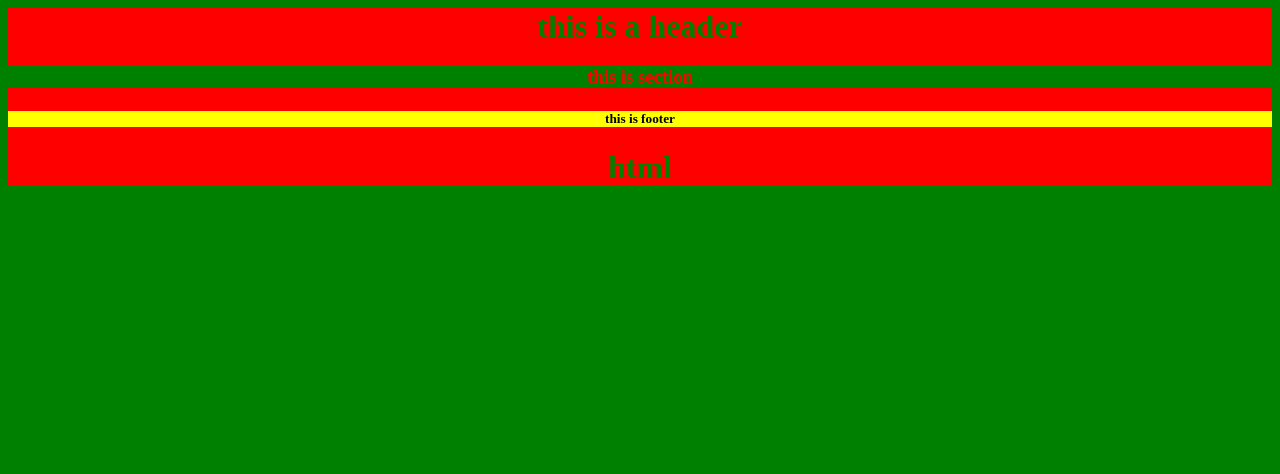
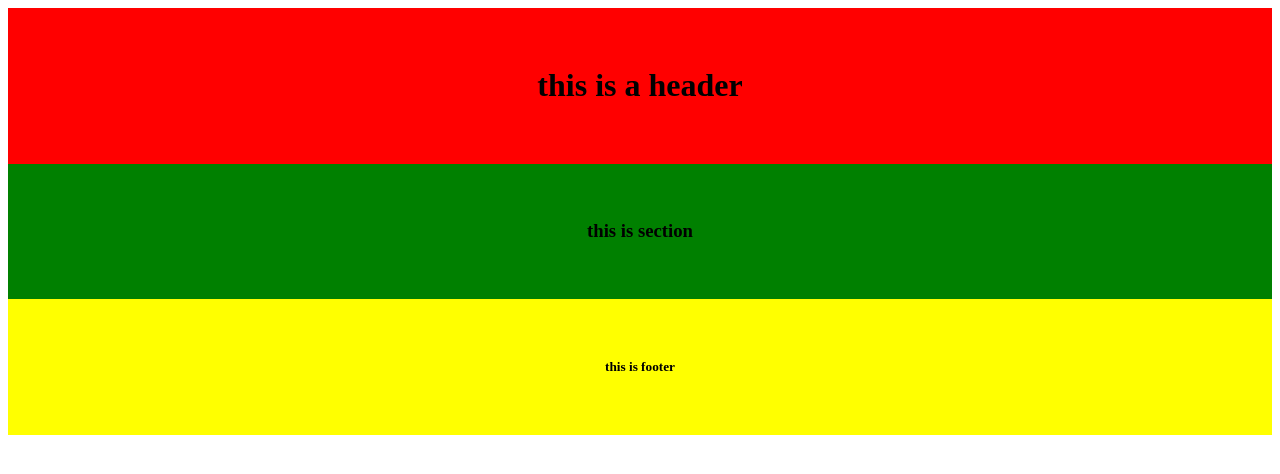
Before and after one commit to SantoshKumarSubedi/csy1018, a plain HTML site: page nami-project/index.html in a window 1280 px wide. Drawn offline with Linux system fonts and the light colour scheme.

Commit message:
even more modification

```diff
--- a/nami-project/index.html
+++ b/nami-project/index.html
@@ -7,7 +7,7 @@
     <body>
       <header>
           <h1> this is a header</h1>
-        <header>
+        </header>
       <section>
           <h3> this is section</h3>
         </section>
@@ -16,7 +16,7 @@
           <h5>this is footer</h5>
 
           </footer>
-  <h1> html </h1>
+
 
       <body>
 </html>
--- a/nami-project/main.css
+++ b/nami-project/main.css
@@ -1,26 +1,18 @@
 body{
-  background-color: green;
+padding:0%;
 }
 header{
   background-color: red;
   text-align: center;
+  padding:3%;
 }
 section{
   background-color: green;
   text-align: center;
-
+  padding:3%;
 }
 footer{
   background-color: yellow;
   text-align: center;
+  padding:3%;
 }
-h1{
-  color: green;
-
-}
-h3{
-  color: yellow;
-}
-h3{
-  color: red;
-}
```
